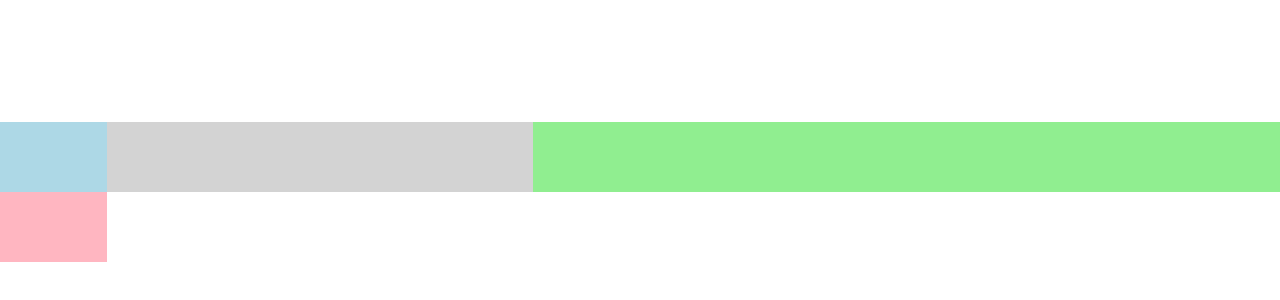
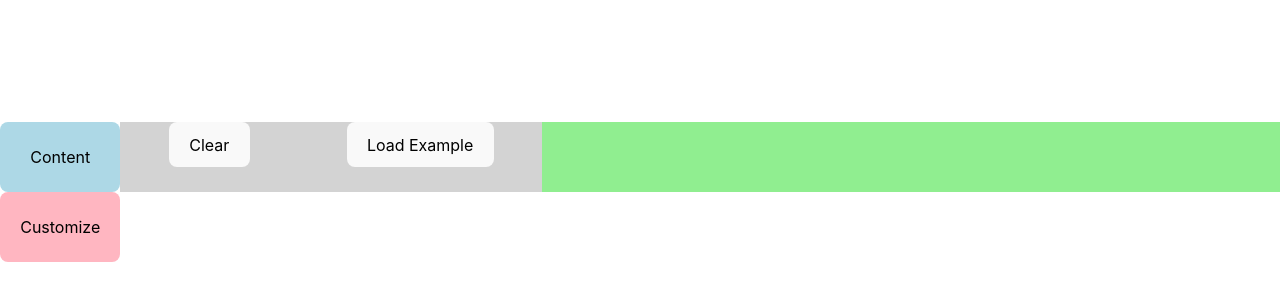
Before and after one commit to jinftw64/cv-application, a React (Vite) app: page / in a window 1280 px wide. Shown: the part 208-508 px from the top of the page. Built offline with nearby package versions, Linux system fonts and the light colour scheme.

Commit message:
clean up

```diff
--- a/src/App.css
+++ b/src/App.css
@@ -106,3 +106,13 @@ h6 {
   height: 70px;
   width: 100%;
 }
+
+.action {
+  display: flex;
+  justify-content: space-around;
+}
+
+button.action {
+  height: 30px;
+  width: 220px;
+}
--- /dev/null
+++ b/src/components/action.jsx
@@ -0,0 +1,15 @@
+import '../App.css'
+import ActionClear from './actionClear.jsx'
+import ActionLoad from './actionLoad.jsx'
+
+function Action() {
+
+  return (
+    <div className="action">
+      <ActionClear />
+      <ActionLoad />
+    </div>
+  )
+}
+
+export default Action;
--- /dev/null
+++ b/src/components/actionClear.jsx
@@ -0,0 +1,12 @@
+import '../App.css'
+
+function Clear() {
+
+  return (
+    <button className="clear">
+      Clear
+    </button>
+  )
+}
+
+export default Clear;
--- /dev/null
+++ b/src/components/actionLoad.jsx
@@ -0,0 +1,12 @@
+import '../App.css'
+
+function Load() {
+
+  return (
+    <button className="Load">
+      Load Example
+    </button>
+  )
+}
+
+export default Load;
--- a/src/components/formArea.jsx
+++ b/src/components/formArea.jsx
@@ -1,9 +1,11 @@
 import '../App.css'
+import Action from './action.jsx'
 
 function FormArea() {
 
   return (
     <div className="formArea">
+      <Action />
     </div>
   )
 }
--- a/src/components/navbar.jsx
+++ b/src/components/navbar.jsx
@@ -1,15 +1,16 @@
 import '../App.css'
-import NavbarContent from './navbarContent.jsx'
-import NavbarCustomize from './navbarCustomize.jsx';
 
-function Navbar() {
+function Button({ text, className }) {
+
+  return <button className={className}>{text}</button>;
+}
+
+export default function Navbar() {
 
   return (
-    <div className="navbar">
-      <NavbarContent />
-      <NavbarCustomize />
-    </div>
+    <nav className="navbar">
+      <Button text='Content' className='content' />
+      <Button text='Customize' className='customize' />
+    </nav>
   )
 }
-
-export default Navbar;
--- a/src/components/navbarContent.jsx
+++ /dev/null
@@ -1,12 +0,0 @@
-import '../App.css'
-
-function NavbarContent() {
-
-  return (
-    <div className="content">
-
-    </div>
-  )
-}
-
-export default NavbarContent;
--- a/src/components/navbarCustomize.jsx
+++ /dev/null
@@ -1,12 +0,0 @@
-import '../App.css'
-
-function NavbarCustomize() {
-
-  return (
-    <div className="customize">
-
-    </div>
-  )
-}
-
-export default NavbarCustomize
```
Also changed, not shown: src/components/personalDetails.jsx (added).
